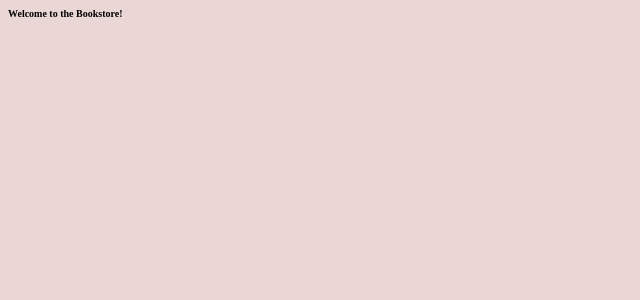
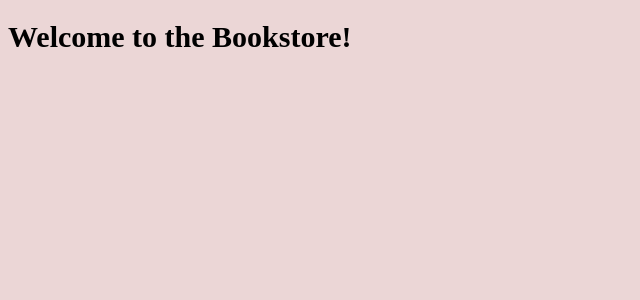
Before and after one commit to MuriloRoque/react_bookstore, a React (Create React App) app: page / in a window 1280 px wide. Shown: the top 300 px of the page, without its empty margins (0-640 px from the left). Built offline with nearby package versions, Linux system fonts and the light colour scheme.

Commit message:
add node-sass and screenshot

```diff
--- a/package.json
+++ b/package.json
@@ -42,6 +42,7 @@
     "eslint-plugin-jsx-a11y": "^6.2.3",
     "eslint-plugin-react": "^7.20.3",
     "eslint-plugin-react-hooks": "^2.5.1",
+    "node-sass": "^4.14.1",
     "react-redux": "^7.2.0",
     "stylelint": "^13.6.1",
     "stylelint-config-standard": "^20.0.0",
--- a/src/components/App.js
+++ b/src/components/App.js
@@ -1,5 +1,5 @@
 import React from 'react';
-import '../styles/App.css';
+import '../styles/App.scss';
 
 function App() {
   return (
--- a/src/index.js
+++ b/src/index.js
@@ -1,6 +1,6 @@
 import React from 'react';
 import ReactDOM from 'react-dom';
-import './index.css';
+import './styles/index.scss';
 import App from './components/App';
 import * as serviceWorker from './serviceWorker';
 
--- a/src/styles/App.css
+++ /dev/null
@@ -1,3 +0,0 @@
-.title {
-  font-size: 10px;
-}
--- /dev/null
+++ b/src/styles/App.scss
@@ -0,0 +1,3 @@
+.title {
+  font-size: 30px;
+}
```
Also changed, not shown: public/screenshot.png, src/styles/index.scss (renamed from src/index.css), 1 other file (tests, documents, lock files or other folders).
